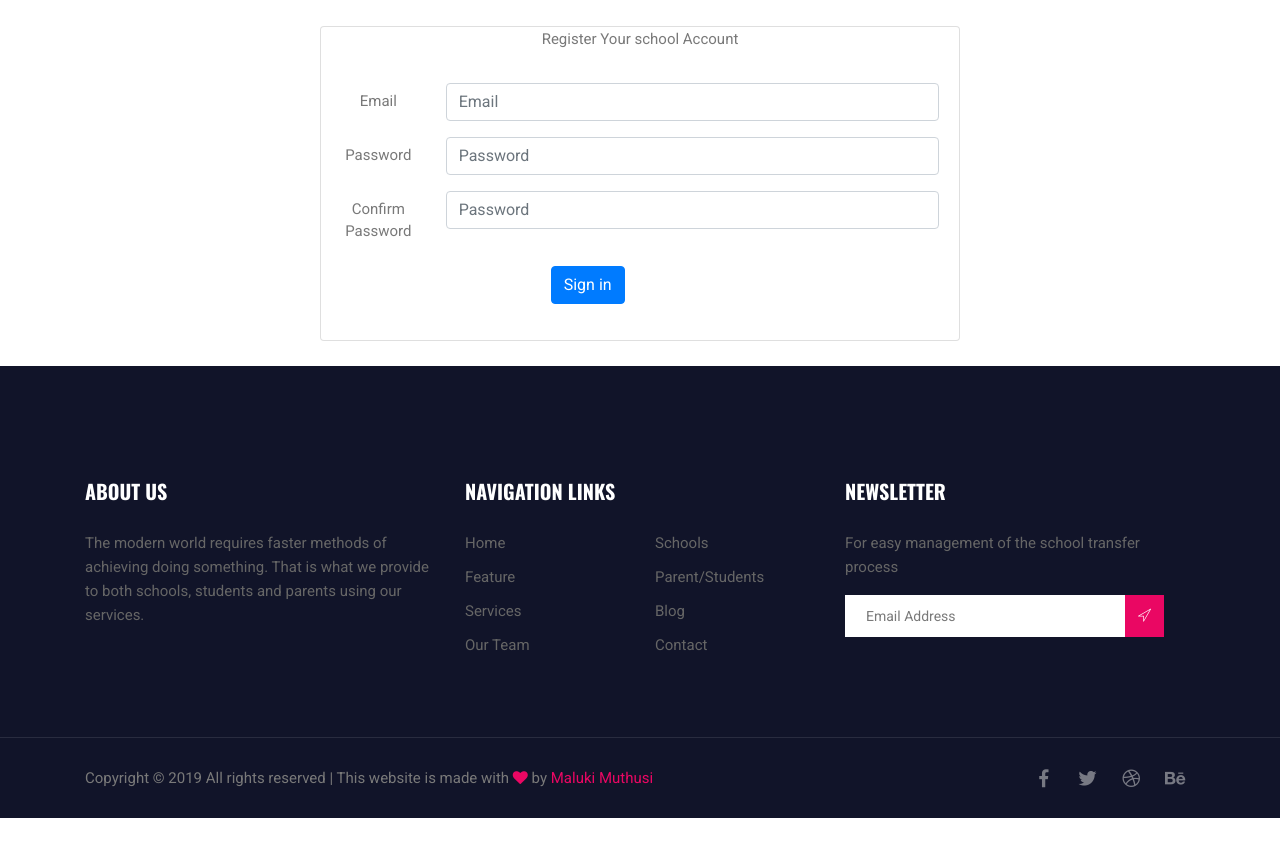
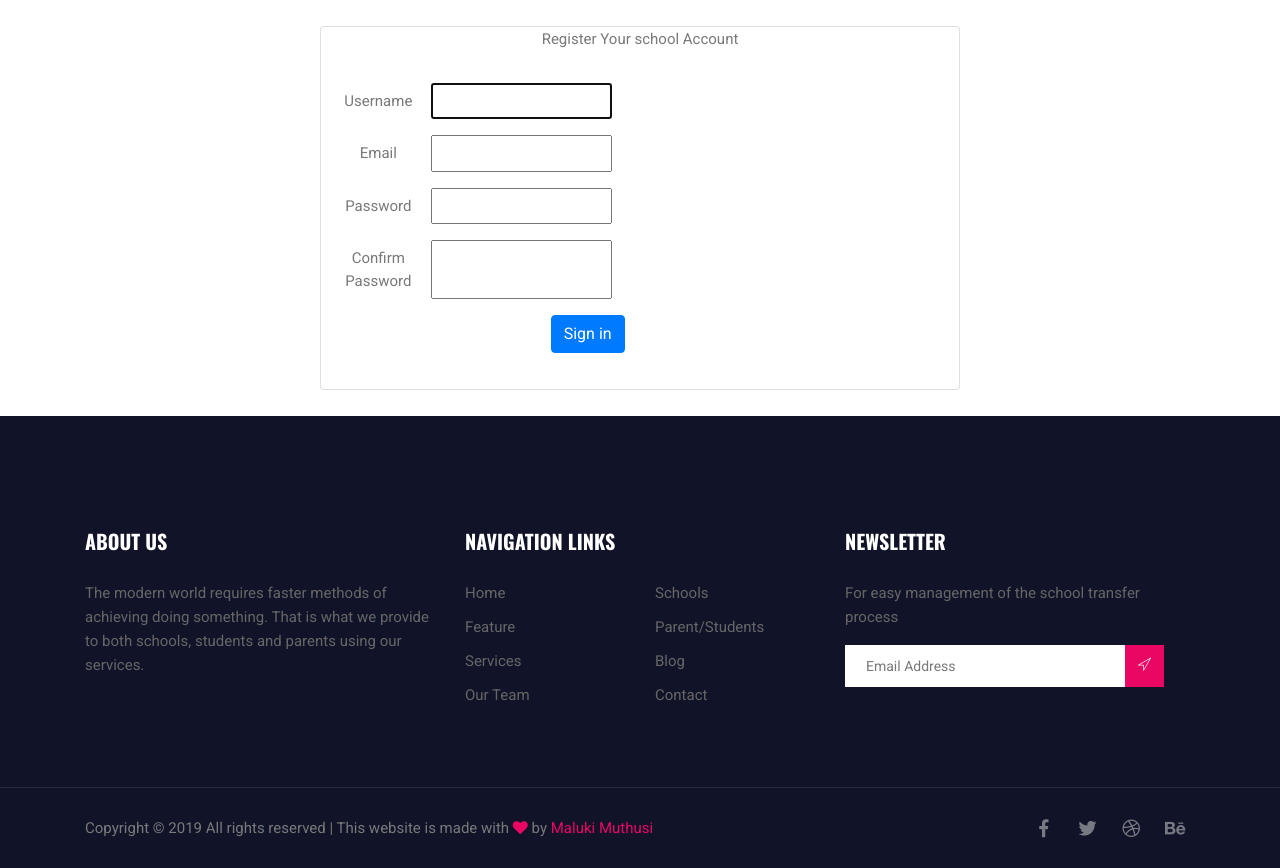
Before and after one commit to MalukiMuthusi/school_project, a Django app: page /school_reg in a window 1280 px wide. Shown: the part 512-1380 px from the top of the page. Before the commit the page ends 1330 px from the top, so only its background shows below. Run offline with Django 3.2, Linux system fonts and the light colour scheme; parts of the project's set-up code (start-up, migrations or seed data) failed here and were passed over; some libraries are stand-ins or nearby versions.

Commit message:
cleaned the first form

```diff
--- a/application/forms.py
+++ b/application/forms.py
@@ -1,6 +1,7 @@
 from django import forms
 from django.contrib.auth.models import User
 from django.contrib.auth.forms import UserCreationForm
+
 # from django.core.exceptions import ValidationError
 # from django.contrib.auth.tokens import default_token_generator
 
@@ -10,4 +11,4 @@ class SchoolRegisterForm(UserCreationForm):
 
     class Meta:
         model = User
-        fields = ['username', 'email', 'password1', 'password2']
+        fields = ["username", "email", "password1", "password2"]
--- a/application/templates/base_generic.html
+++ b/application/templates/base_generic.html
@@ -68,6 +68,10 @@
     {% endblock header %}
     <!--================Header Menu Area =================-->
 
+
+    {% if messages %} {% for message in messages %}
+    <p class="alert alert-info">{{ message }}</p>
+    {% endfor %} {% endif %}
 
     <!--================Hero Banner Area Start =================-->
     {% block hero-banner %}
--- a/application/templates/base_school.html
+++ b/application/templates/base_school.html
@@ -12,8 +12,8 @@
                 <a class="navbar-brand logo_h" href="index.html"><img width="39" height="39"
                         src="{% static 'images/book.png' %}" alt=""></a>
                 <button class="navbar-toggler" type="button" data-toggle="collapse"
-                        data-target="#navbarSupportedContent" aria-controls="navbarSupportedContent"
-                        aria-expanded="false" aria-label="Toggle navigation">
+                    data-target="#navbarSupportedContent" aria-controls="navbarSupportedContent" aria-expanded="false"
+                    aria-label="Toggle navigation">
                     <span class="icon-bar"></span>
                     <span class="icon-bar"></span>
                     <span class="icon-bar"></span>
@@ -37,6 +37,8 @@
 {% endblock header %}
 <!--================Header Menu Area =================-->
 
+{% if messages %} {% for message in messages %}
+<p class="alert alert-info">{{ message }}</p>
 
 <!--================Hero Banner Area Start =================-->
 {% block hero-banner %}
--- a/application/templates/school_reg.html
+++ b/application/templates/school_reg.html
@@ -1,4 +1,4 @@
-{% extends 'base_generic.html' %}
+{% extends 'base_generic.html' %} {% load static %}
 
 <!--================Hero Banner Area Start =================-->
 {% block hero-banner %}
@@ -18,41 +18,56 @@
 {% endblock hero-banner %}
 <!--================Hero Banner Area End =================-->
 {% block section1 %} {% endblock section1 %} {% block section2 %}
-<div class="card text-center" style="margin: 2% 25% 2% 25%">
-    <div class="card-title">
+<div class="card" style="margin: 2% 25% 2% 25%">
+    <div class="card-title text-center">
         Register Your school Account
     </div>
     <div class="card-body">
+        {% if form.errors %}
+        {% for field in form %}
+        {% for error in field.errors %}
+        <div class="alert alert-danger">
+            <strong>{{ error|escape }}</strong>
+        </div>
+        {% endfor %}
+        {% endfor %}
+        {% for error in form.non_field_errors %}
+        <div class="alert alert-danger">
+            <strong>{{ error|escape }}</strong>
+        </div>
+        {% endfor %}
+        {% endif %}
+        <form action="" method="POST" class="">
+            {% csrf_token %} {{ form.non_field_errors }}
 
-        <form>
-            {% csrf_token %}
-            <div class="form-group row">
-                <label for="inputEmail3" class="col-sm-2 col-form-label">Email</label>
-                <div class="col-sm-10">
-                    <input type="email" class="form-control" id="inputEmail3" placeholder="Email">
-                </div>
+            {% for field in form %}
+            <div class="form-group row text-center">
+                <label for="{{ field.id_for_label }}" class="col-sm-2 col-form-label">
+                    {% if field.html_name == "password2" %}
+                    Confirm Password
+                    {% elif field.html_name == "password1" %}
+                    Password
+                    {% elif field.html_name == "username" %}
+                    Username
+                    {% elif field.html_name == "email" %}
+                    Email
+                    {% else %}
+                    {{ field.html_name }}
+                    {% endif %}
+                </label>
+                {{ field }}
+                <!--{% if field.help_text %}
+                {{ field.help_text|safe }}
+                {% endif %}-->
             </div>
-            <div class="form-group row">
-                <label for="inputPassword3" class="col-sm-2 col-form-label">Password</label>
-                <div class="col-sm-10">
-                    <input type="password" class="form-control" id="inputPassword3" placeholder="Password">
-                </div>
-            </div>
-            <div class="form-group row">
-                <label for="inputPassword3" class="col-sm-2 col-form-label">Confirm Password</label>
-                <div class="col-sm-10">
-                    <input type="password" class="form-control" id="inputPassword3" placeholder="Password">
-                </div>
-            </div>
-            <div class="form-group row">
+            {% endfor %}
+
+            <div class="form-group row text-center">
                 <div class="col-sm-10">
                     <button type="submit" class="btn btn-primary">Sign in</button>
                 </div>
             </div>
         </form>
-
     </div>
-
-
 </div>
 {% endblock section2 %} {% block section3 %} {% endblock section3 %}
--- a/application/urls.py
+++ b/application/urls.py
@@ -33,5 +33,5 @@ urlpatterns += [
 
 """ register school """
 urlpatterns += [
-    path('school_reg', views.school_reg, name='school_reg')
+    path('school_reg', views.register, name='school_reg')
 ]
```
Also changed, not shown: application/views.py (+14 -15 lines). Lines whose indentation alone changed are shown as unchanged.
